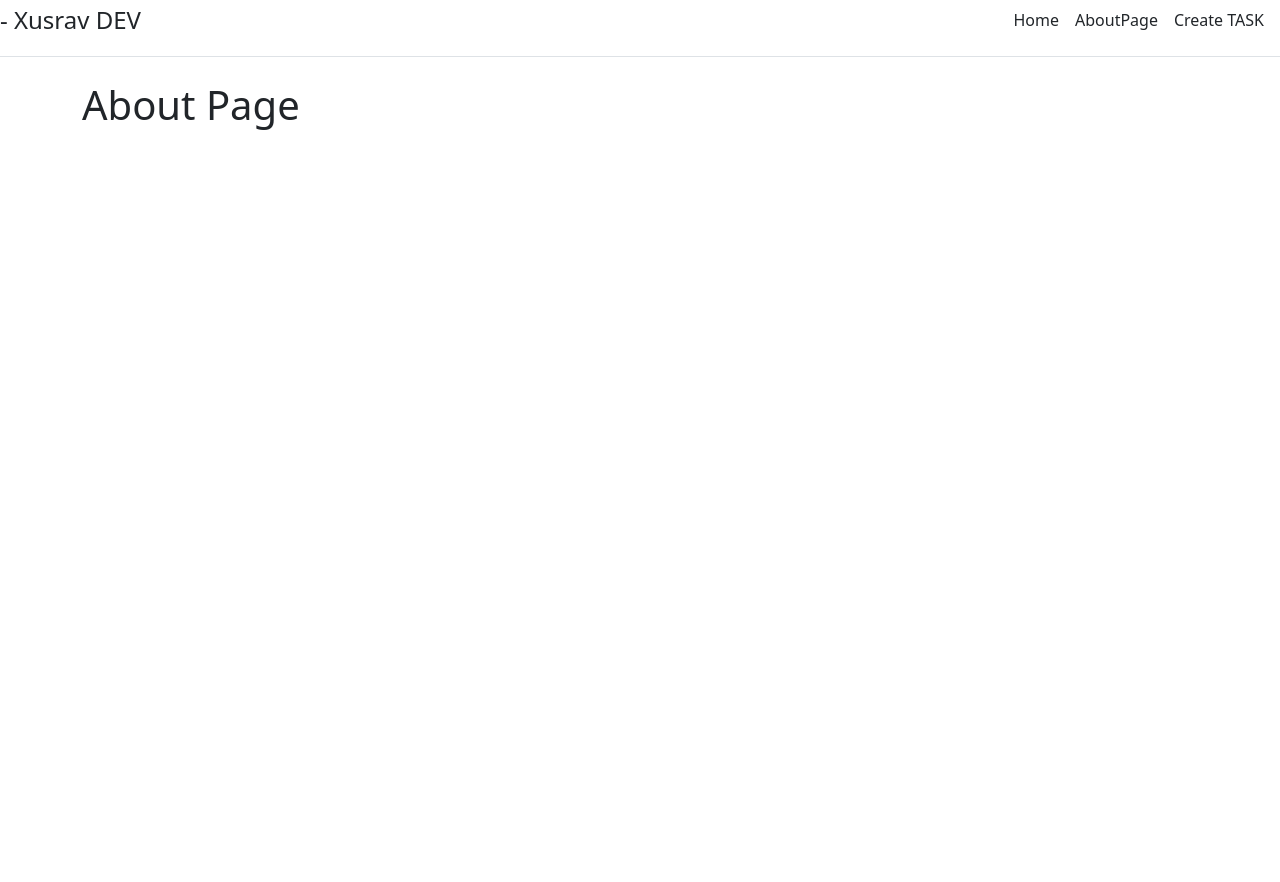
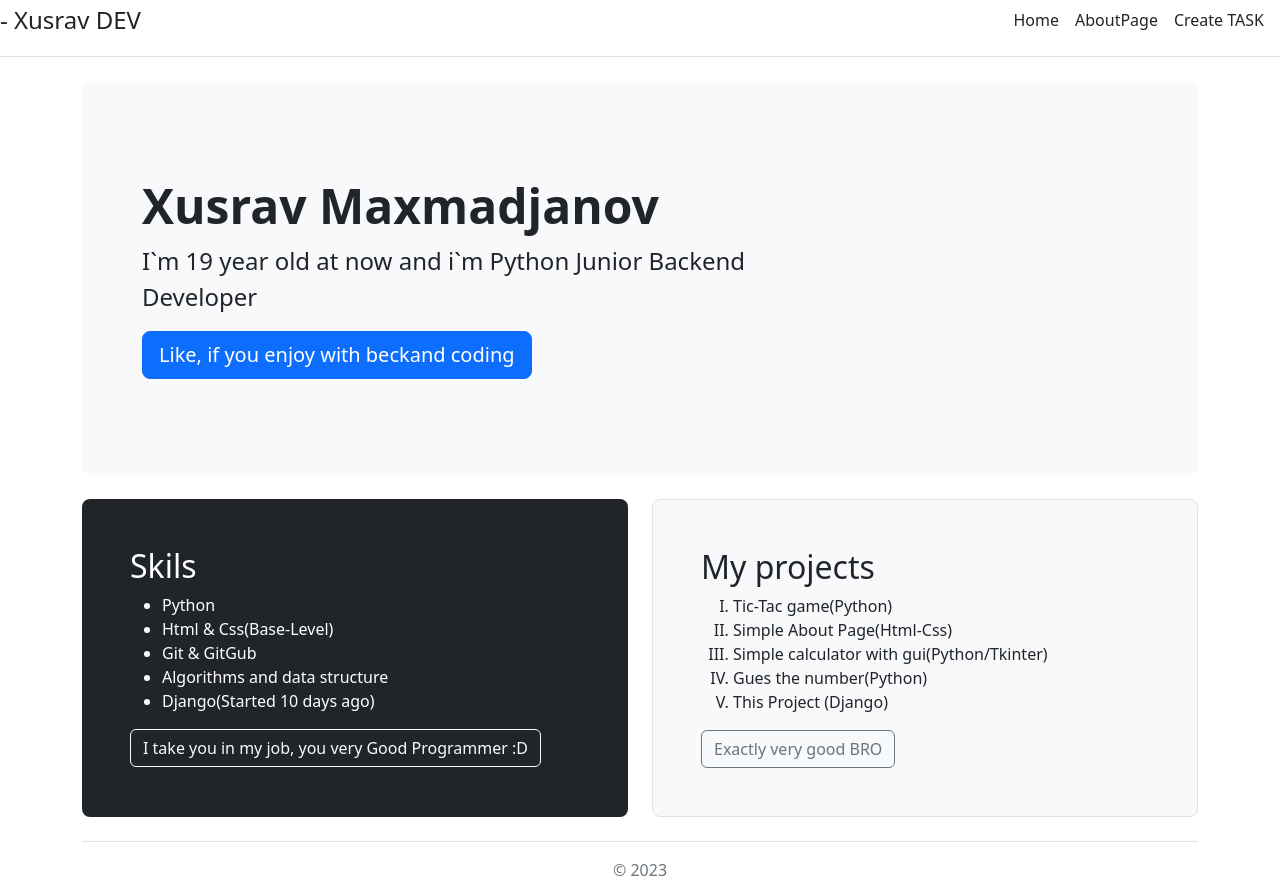
Before and after one commit to xusraw1/TASK-APP-Django, a Django app: template blog/templates/blog/aboutpage.html in a window 1280 px wide. Before the commit the page ends 130 px from the top, so only its background shows below. Run offline with Django 4.2, Linux system fonts and the light colour scheme; the template is opened without the code that fills it, so the values that code supplies are empty.

Commit message:
I change some code in about page for look like

```diff
--- a/blog/templates/blog/aboutpage.html
+++ b/blog/templates/blog/aboutpage.html
@@ -1,5 +1,46 @@
 {% extends 'blog/base.html' %}
 {% block title %}About{% endblock %}
 {% block content %}
-    <h1>About Page</h1>
+    <div class="p-5 mb-4 bg-light rounded-3">
+        <div class="container-fluid py-5">
+            <h1 class="display-5 fw-bold">Xusrav Maxmadjanov</h1>
+            <p class="col-md-8 fs-4">I`m 19 year old at now and i`m Python Junior Backend Developer</p>
+            <button class="btn btn-primary btn-lg" type="button">Like, if you enjoy with beckand coding</button>
+        </div>
+    </div>
+
+    <div class="row align-items-md-stretch">
+        <div class="col-md-6">
+            <div class="h-100 p-5 text-bg-dark rounded-3">
+                <h2>Skils</h2>
+                <ul>
+                    <li>Python</li>
+                    <li>Html & Css(Base-Level)</li>
+                    <li>Git & GitGub</li>
+                    <li>Algorithms and data structure</li>
+                    <li>Django(Started 10 days ago)</li>
+                </ul>
+                <button class="btn btn-outline-light" type="button">I take you in my job, you very Good Programmer :D
+                </button>
+            </div>
+        </div>
+        <div class="col-md-6">
+            <div class="h-100 p-5 bg-light border rounded-3">
+                <h2>My projects</h2>
+                <ol type="I">
+                    <li>Tic-Tac game(Python)</li>
+                    <li>Simple About Page(Html-Css)</li>
+                    <li>Simple calculator with gui(Python/Tkinter)</li>
+                    <li>Gues the number(Python)</li>
+                    <li>This Project (Django)</li>
+                </ol>
+                <button class="btn btn-outline-secondary" type="button">Exactly very good BRO</button>
+            </div>
+        </div>
+    </div>
+
+    <footer class="pt-3 mt-4 text-muted border-top" style="text-align: center">
+        © 2023
+    </footer>
+    </div>
 {% endblock %}
```
